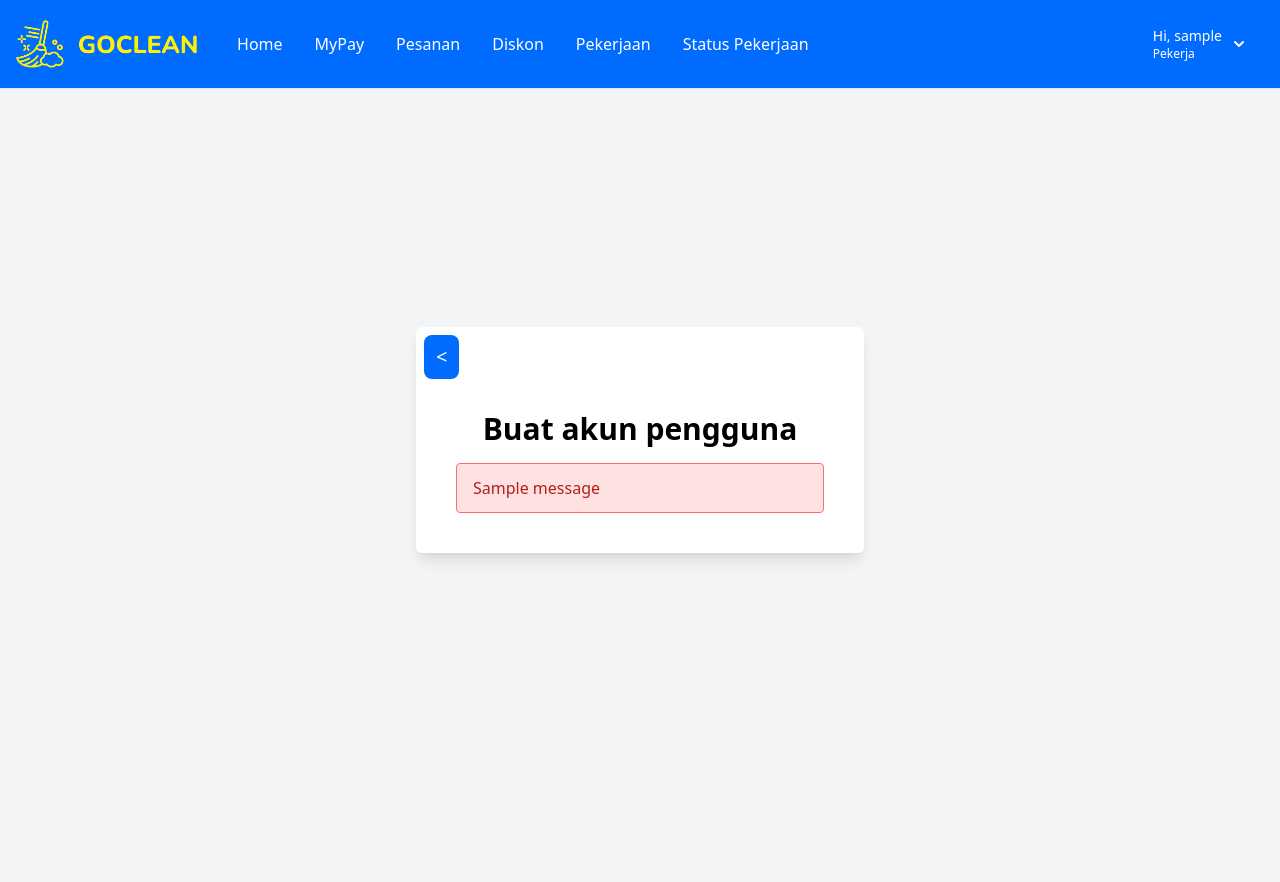
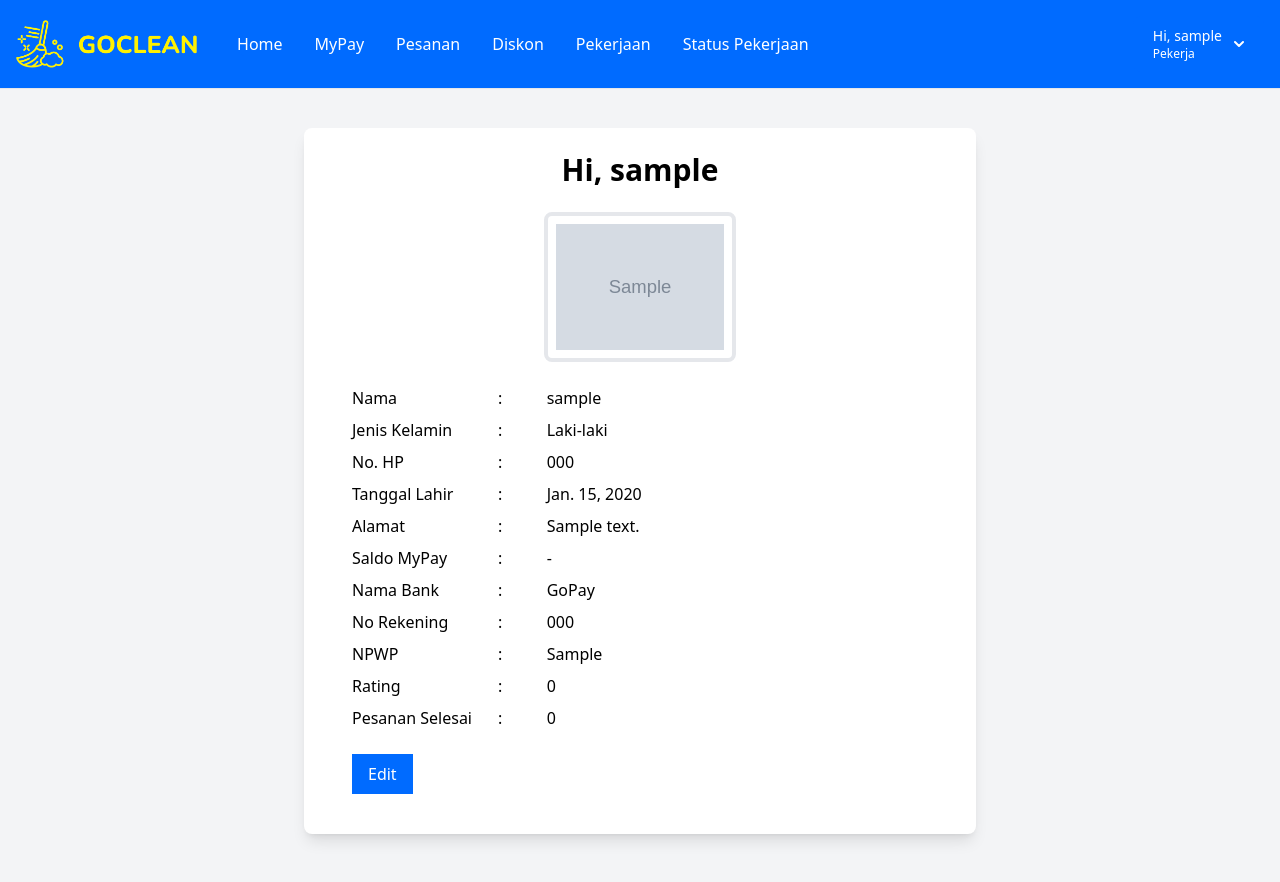
Before and after one commit to fakhrihabb/TK2, a Django app: page /profile/ in a window 1280 px wide. Before the commit the page ends 560 px from the top, so only its background shows below. Run offline with Django 5.2, Linux system fonts and the light colour scheme; a user stored in the database is signed in; tables that the repository leaves empty hold one stand-in row (values such as "Sample post"); grey boxes marked "Sample" are stand-in pictures; one stand-in notice (Sample message) is shown; some libraries are stand-ins or nearby versions.

Commit message:
edit profile pekerja

```diff
--- a/authentication/models.py
+++ b/authentication/models.py
@@ -1,5 +1,8 @@
+import uuid
+
 from django.contrib.auth.models import AbstractUser
 from django.db import models
+
 
 # Create your models here.
 # class Profile(models.Model):
@@ -72,7 +75,6 @@ class User(AbstractUser):
 
 class Pengguna(models.Model):
     user = models.OneToOneField(User, on_delete=models.CASCADE, primary_key=True)
-
     GENDER_CHOICES = (
         ('L', 'Laki'),
         ('P', 'Perempuan'),
--- a/authentication/templates/profile.html
+++ b/authentication/templates/profile.html
@@ -3,39 +3,104 @@
 <meta name="viewport" content="width=device-width, initial-scale=1" />
 {% endblock meta %} {% block content %} {% include 'navbar.html' %}
 <div
-  class="min-h-screen flex items-center justify-center bg-gray-100 py-12 px-4 sm:px-6 lg:px-8"
+  class="min-h-screen flex items-center justify-center bg-gray-100 py-12 px-4 sm:px-2 lg:px-4"
 >
   <div
-    class="space-y-8 form-style bg-white mt-20 rounded-md border-gray-200 shadow-lg pb-10 w-full max-w-md"
+    class="bg-white mt-20 rounded-lg border-gray-200 shadow-lg pb-10 w-full max-w-2xl"
   >
-    <button
-      href=""
-      class="mt-2 ml-2 text-white w-fit py-1 bg-[#006BFF] py-2 rounded-lg text-white hover:bg-[#FFF100] hover:text-[#006BFF] hover:shadow-md hover:-translate-y-0.5 transition duration-500"
-    >
-      <a
-        class="mx-3 text-white text-xl"
-        href="{% url 'authentication:register' %}"
-        ><</a
-      >
-    </button>
     <div class="px-10">
-      <h2 class="mt-4 text-center text-3xl font-semibold text-black">
-        Buat akun pengguna
+      <h2 class="my-6 text-center text-3xl font-semibold text-black">
+        Hi, {{user.username}}
       </h2>
+    </div>
+    {% if user.is_pekerja %}
+    <div>
+      <div class="grid grid-cols-12 gap-2 px-12">
+        <div class="col-span-12 flex justify-center">
+          <img
+            class="object-scale-down w-48 mb-4 p-2 border-4 rounded-lg border-gray-200"
+            src="{{user.pekerja.image_url}}"
+          />
+        </div>
 
-      {% if messages %}
-      <div class="mt-4">
-        {% for message in messages %}
-        <div
-          class="bg-red-100 border border-red-400 text-red-700 px-4 py-3 rounded relative"
-          role="alert"
+        <p class="col-span-3 text-start">Nama</p>
+        <p class="col-span-1">:</p>
+        <p class="col-span-8 text-start">{{user.username}}</p>
+        <p class="col-span-3 text-start">Jenis Kelamin</p>
+        <p class="col-span-1">:</p>
+        {% if user.pekerja.gender == "L" %}
+        <p class="col-span-8 text-start">Laki-laki</p>
+        {% else %}
+        <p class="col-span-8 text-start">Perempuan</p>
+        {% endif %}
+        <p class="col-span-3 text-start">No. HP</p>
+        <p class="col-span-1">:</p>
+        <p class="col-span-8 text-start">{{user.pekerja.phone_number}}</p>
+        <p class="col-span-3 text-start">Tanggal Lahir</p>
+        <p class="col-span-1">:</p>
+        <p class="col-span-8 text-start">{{user.pekerja.birth_date}}</p>
+        <p class="col-span-3 text-start">Alamat</p>
+        <p class="col-span-1">:</p>
+        <p class="col-span-8 text-start">{{user.pekerja.address}}</p>
+        <p class="col-span-3 text-start">Saldo MyPay</p>
+        <p class="col-span-1">:</p>
+        <p class="col-span-8 text-start">-</p>
+        <p class="col-span-3 text-start">Nama Bank</p>
+        <p class="col-span-1">:</p>
+        <p class="col-span-8 text-start">{{user.pekerja.bank}}</p>
+        <p class="col-span-3 text-start">No Rekening</p>
+        <p class="col-span-1">:</p>
+        <p class="col-span-8 text-start">{{user.pekerja.bank_number}}</p>
+        <p class="col-span-3 text-start">NPWP</p>
+        <p class="col-span-1">:</p>
+        <p class="col-span-8 text-start">{{user.pekerja.npwp}}</p>
+        <p class="col-span-3 text-start">Rating</p>
+        <p class="col-span-1">:</p>
+        <p class="col-span-8 text-start">0</p>
+        <p class="col-span-3 text-start">Pesanan Selesai</p>
+        <p class="col-span-1">:</p>
+        <p class="col-span-8 text-start">0</p>
+        <a
+          href="{% url 'authentication:update_pekerja' %}"
+          class="mt-4 col-span-2"
         >
-          <span class="block sm:inline">{{ message }}</span>
-        </div>
-        {% endfor %}
+          <button class="bg-[#006BFF] hover:bg-blue-800 text-white py-2 px-4">
+            Edit
+          </button>
+        </a>
       </div>
-      {% endif %}
     </div>
+    {% elif user.is_pengguna %}
+    <div>
+      <div class="grid grid-cols-12 gap-2 px-12">
+        <p class="col-span-3 text-start">Nama</p>
+        <p class="col-span-1">:</p>
+        <p class="col-span-8 text-start">{{user.username}}</p>
+        <p class="col-span-3 text-start">Level</p>
+        <p class="col-span-1">:</p>
+        <p class="col-span-8 text-start">-</p>
+        <p class="col-span-3 text-start">Jenis Kelamin</p>
+        <p class="col-span-1">:</p>
+        {% if user.pengguna.gender == "Laki" %}
+        <p class="col-span-8 text-start">Laki-laki</p>
+        {% else %}
+        <p class="col-span-8 text-start">Perempuan</p>
+        {% endif %}
+        <p class="col-span-3 text-start">No. HP</p>
+        <p class="col-span-1">:</p>
+        <p class="col-span-8 text-start">{{user.pengguna.phone_number}}</p>
+        <p class="col-span-3 text-start">Tanggal Lahir</p>
+        <p class="col-span-1">:</p>
+        <p class="col-span-8 text-start">{{user.pengguna.birth_date}}</p>
+        <p class="col-span-3 text-start">Alamat</p>
+        <p class="col-span-1">:</p>
+        <p class="col-span-8 text-start">{{user.pengguna.address}}</p>
+        <p class="col-span-3 text-start">Saldo MyPay</p>
+        <p class="col-span-1">:</p>
+        <p class="col-span-8 text-start">-</p>
+      </div>
+    </div>
+    {% endif %}
   </div>
 </div>
 {% endblock content %}
--- a/authentication/urls.py
+++ b/authentication/urls.py
@@ -1,5 +1,5 @@
 from django.urls import path
-from .views import PenggunaRegisterView, PekerjaRegisterView, register, login_user, logout_user, view_profile
+from .views import PenggunaRegisterView, PekerjaRegisterView, register, login_user, logout_user, view_profile, update_pekerja
 from django.shortcuts import redirect
 
 app_name = 'authentication'
@@ -12,4 +12,5 @@ urlpatterns = [
     path('logout/', logout_user, name='logout'),
     path('accounts/login/', lambda request: redirect('authentication:login')),
     path('profile/', view_profile, name='view_profile'),
+    path('edit-pekerja/', update_pekerja, name='update_pekerja'),
 ]
--- a/authentication/views.py
+++ b/authentication/views.py
@@ -1,13 +1,17 @@
 
 from lib2to3.fixes.fix_input import context
 
+from django.contrib import messages
 from django.contrib.auth.decorators import login_required
-from django.contrib.auth.forms import AuthenticationForm
+from django.contrib.auth.forms import AuthenticationForm, UserChangeForm
+from django.forms import ModelForm
 from django.shortcuts import render, redirect
 from django.contrib.auth import login
+from django.urls import reverse_lazy
+
 from .models import Pengguna, Pekerja, User
-from django.views.generic import CreateView
-from .forms import PenggunaRegisterForm, PekerjaRegisterForm
+from django.views.generic import CreateView, UpdateView
+from .forms import PenggunaRegisterForm, PekerjaRegisterForm, UpdatePekerjaForm, UpdateUserForm
 from django.contrib.auth import logout
 
 # Create your views here.
@@ -36,6 +40,20 @@ def view_profile(request):
     user = request.user
     return render(request, "profile.html", context={'user': user})
 
+def update_pekerja(request):
+    if request.method == 'POST':
+        pekerja_form = UpdatePekerjaForm(request.POST, instance=request.user.pekerja)
+        user_form = UpdateUserForm(request.POST, instance=request.user)
+        if pekerja_form.is_valid() and user_form.is_valid():
+            pekerja_form.save()
+            user_form.save()
+            return redirect('homepage')
+    else:
+        pekerja_form = UpdatePekerjaForm(instance=request.user.pekerja)
+        user_form = UpdateUserForm(instance=request.user)
+    return render(request, 'edit_pekerja.html', {'u_form': user_form,'p_form': pekerja_form})
+
+
 class PenggunaRegisterView(CreateView):
     model = User
     form_class = PenggunaRegisterForm
--- a/templates/navbar.html
+++ b/templates/navbar.html
@@ -127,7 +127,7 @@
         >
           <li>
             <a
-              href="#"
+              href="{% url 'authentication:view_profile' %}"
               class="block px-4 py-2 hover:bg-gray-100 dark:hover:bg-gray-600 dark:hover:text-white"
               >Profile</a
             >
```
Also changed, not shown: authentication/forms.py (+10 -0 lines), authentication/templates/edit_pekerja.html (added, +156 -0 lines), authentication/templates/login.html (+31 -3 lines).
